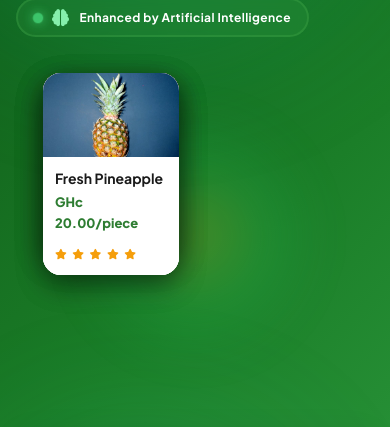
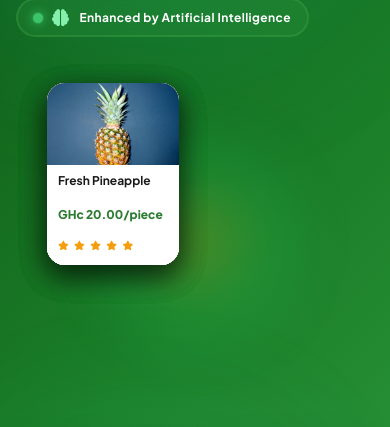
Before and after one commit to BRIGHTEDUFUL/smartfarm360, a React (Vite) app in the folder frontend/: page / in a window 390 px wide. Shown: the part 321-748 px from the top of the page. Built offline with nearby package versions, Linux system fonts and the light colour scheme; no server answers.

Commit message:
Fix mobile hero card visibility

```diff
--- a/frontend/src/pages/HomePage.css
+++ b/frontend/src/pages/HomePage.css
@@ -3370,3 +3370,137 @@
         line-height: 1.7;
     }
 }
+
+/* Final mobile hero layout */
+@media (max-width: 768px) {
+    .hero-image {
+        display: block !important;
+        position: relative !important;
+        width: min(100%, 320px) !important;
+        height: 332px !important;
+        margin: 14px auto 6px !important;
+        padding: 0 !important;
+        overflow: visible !important;
+        isolation: isolate;
+    }
+
+    .hero-image::before {
+        inset: 10% 8% 8% !important;
+        filter: blur(18px) !important;
+    }
+
+    .hero-image .floating-card {
+        position: absolute !important;
+        display: block !important;
+        visibility: visible !important;
+        opacity: 1 !important;
+        width: 142px !important;
+        border-radius: 18px !important;
+        transform: none !important;
+        scroll-snap-align: unset !important;
+    }
+
+    .hero-image .floating-card img {
+        height: 88px !important;
+    }
+
+    .hero-image .card-content {
+        padding: 10px 12px !important;
+    }
+
+    .hero-image .card-content h4 {
+        font-size: 13px !important;
+        line-height: 1.2 !important;
+        white-space: normal !important;
+        min-height: 31px;
+    }
+
+    .hero-image .card-content p {
+        font-size: 13px !important;
+        margin-bottom: 6px !important;
+    }
+
+    .hero-image .rating {
+        font-size: 10px !important;
+    }
+
+    .card-1 {
+        top: 0 !important;
+        left: 0 !important;
+        right: auto !important;
+        bottom: auto !important;
+        z-index: 3;
+    }
+
+    .card-2 {
+        top: 18px !important;
+        right: 0 !important;
+        left: auto !important;
+        bottom: auto !important;
+        z-index: 2;
+    }
+
+    .card-3 {
+        bottom: 12px !important;
+        left: 0 !important;
+        top: auto !important;
+        right: auto !important;
+        z-index: 1;
+    }
+
+    .card-4 {
+        bottom: 0 !important;
+        right: 0 !important;
+        top: auto !important;
+        left: auto !important;
+        z-index: 4;
+    }
+}
+
+@media (max-width: 480px) {
+    .hero-image {
+        width: min(100%, 296px) !important;
+        height: 310px !important;
+    }
+
+    .hero-image .floating-card {
+        width: 132px !important;
+    }
+
+    .hero-image .floating-card img {
+        height: 82px !important;
+    }
+
+    .hero-image .card-content {
+        padding: 9px 11px !important;
+    }
+
+    .hero-image .card-content h4 {
+        font-size: 12px !important;
+        min-height: 28px;
+    }
+
+    .hero-image .card-content p {
+        font-size: 12px !important;
+    }
+
+    .card-1 {
+        top: 0 !important;
+        left: 0 !important;
+    }
+
+    .card-2 {
+        top: 16px !important;
+        right: 0 !important;
+    }
+
+    .card-3 {
+        bottom: 12px !important;
+        left: 0 !important;
+    }
+
+    .card-4 {
+        bottom: 0 !important;
+        right: 0 !important;
+    }
+}
```
